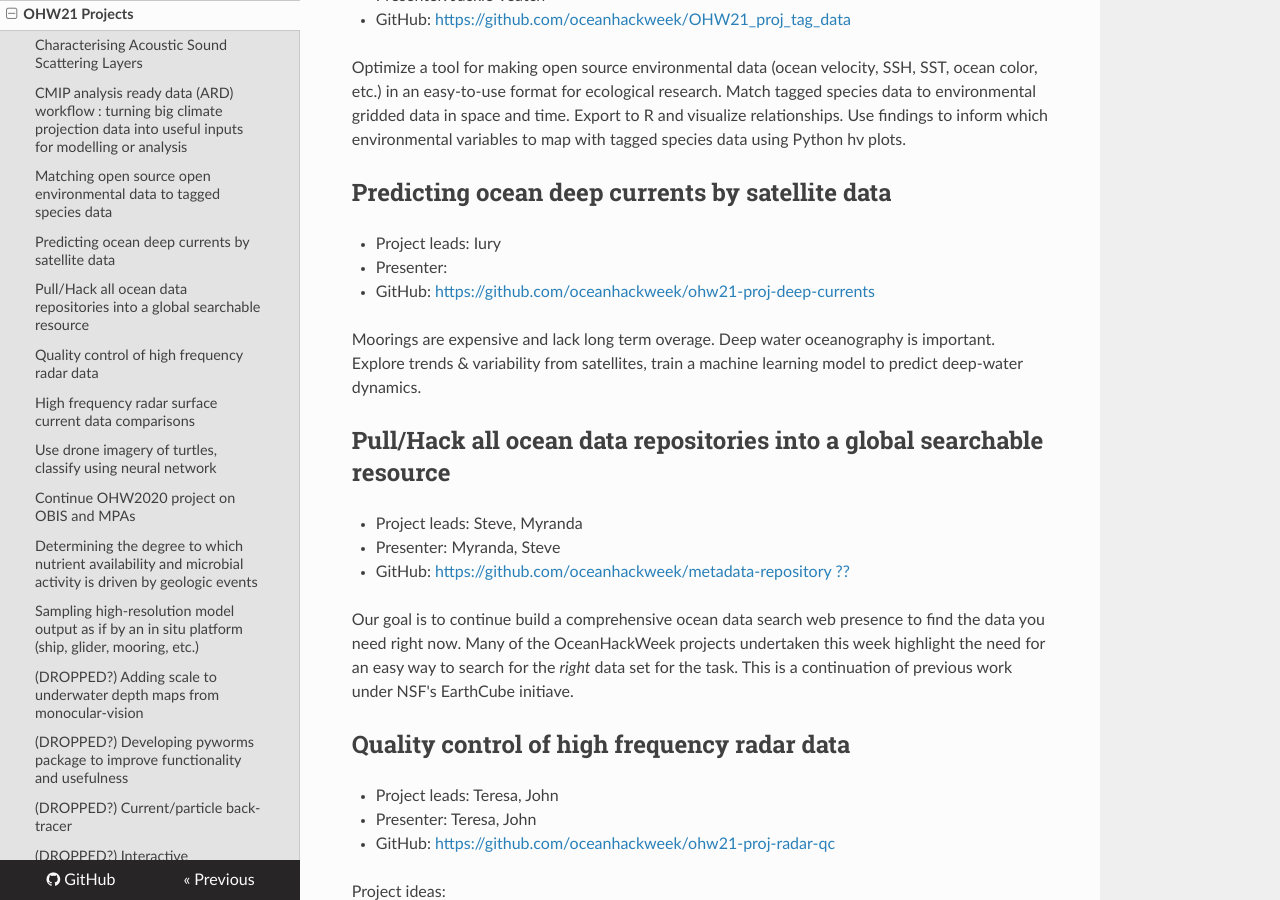
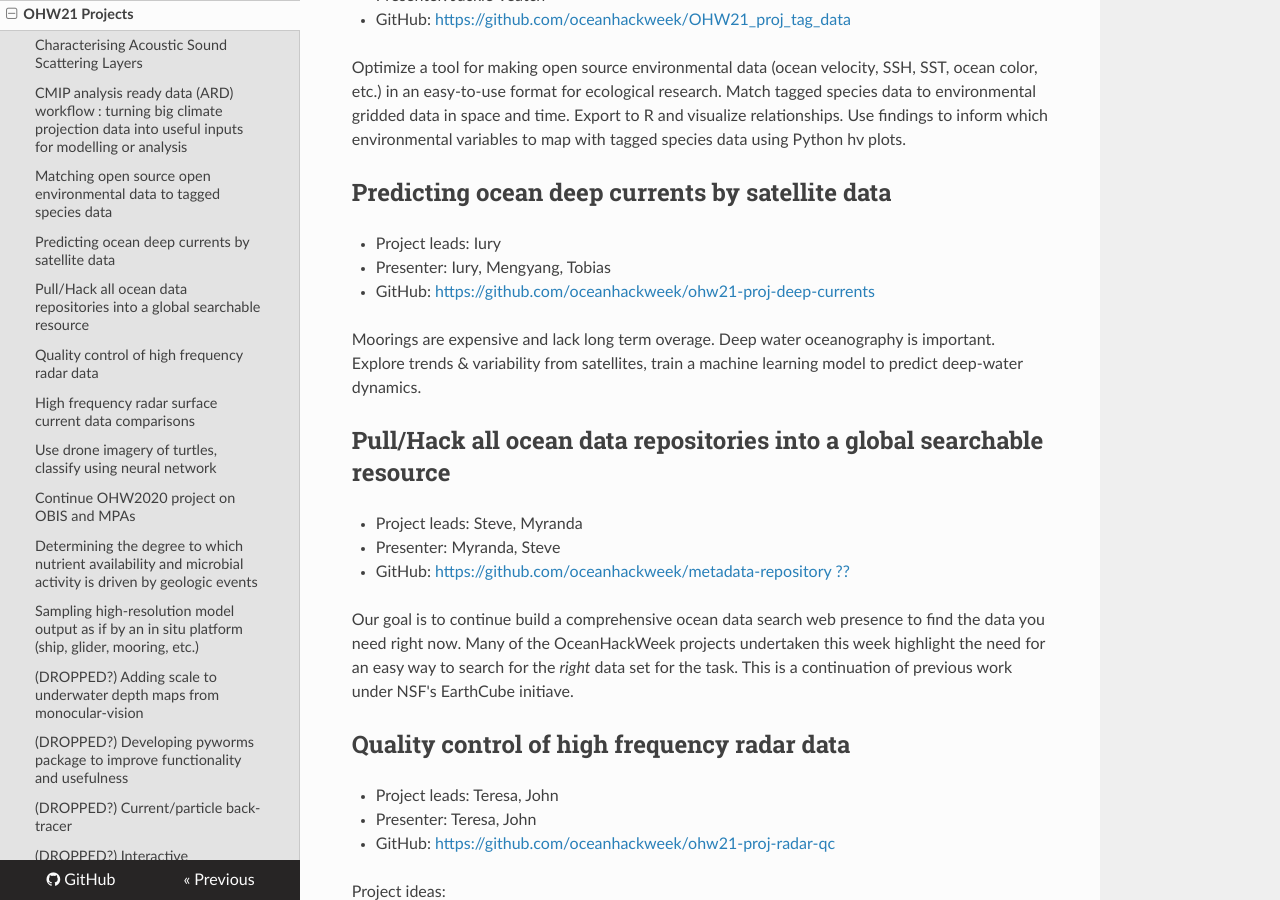
Before and after one commit to oceanhackweek/ohw-resources, an MkDocs documentation site: the page built from docs/projects/projectlist.md, in a window 1280 px wide and 900 px high, scrolled down 920 px. Built offline with MkDocs 1.6.1, drawn with Linux system fonts in a browser that asks for light colours; nearby versions of some CDN libraries.

Commit message:
Update projectlist.md

```diff
--- a/docs/projects/projectlist.md
+++ b/docs/projects/projectlist.md
@@ -30,7 +30,7 @@
 ## Predicting ocean deep currents by satellite data
 
 - Project leads: Iury
-- Presenter:
+- Presenter: Iury, Mengyang, Tobias
 - GitHub: [https://github.com/oceanhackweek/ohw21-proj-deep-currents](https://github.com/oceanhackweek/ohw21-proj-deep-currents)
 
 Moorings are expensive and lack long term overage. Deep water oceanography is important. Explore trends & variability from satellites, train a machine learning model to predict deep-water dynamics.
```
